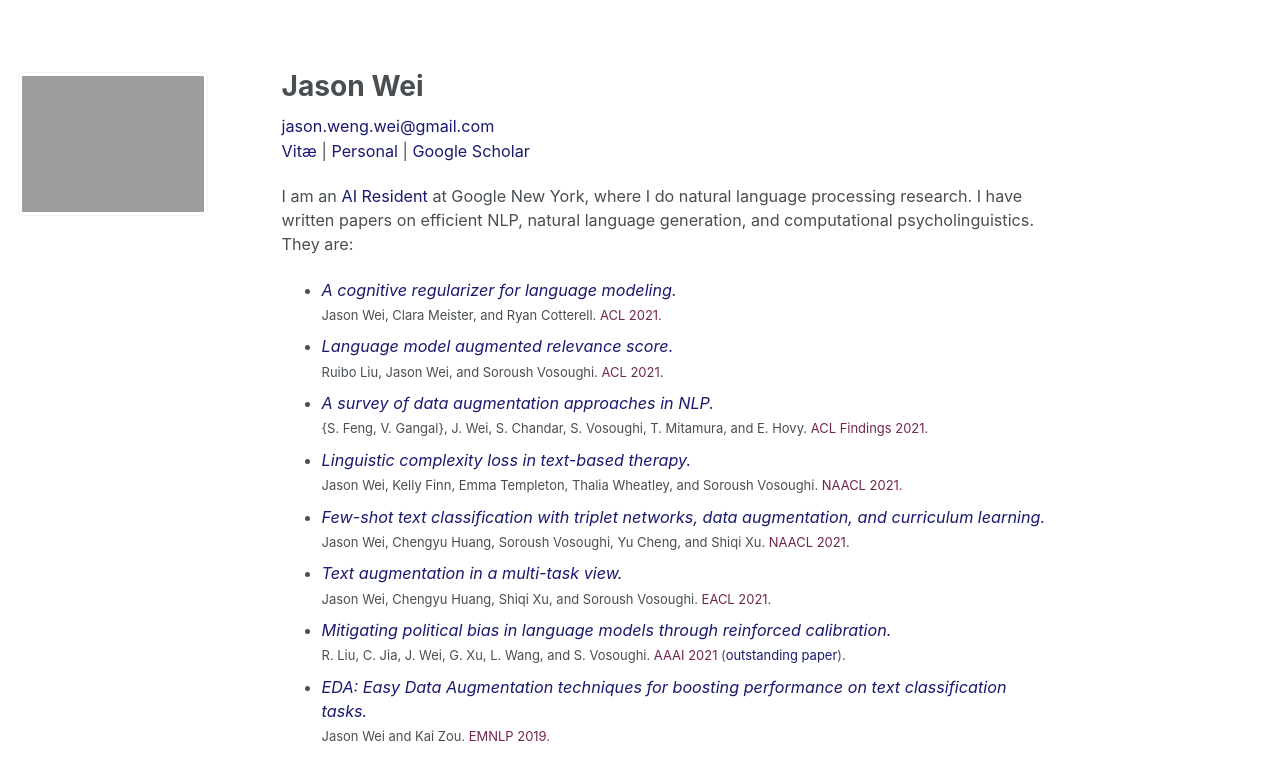
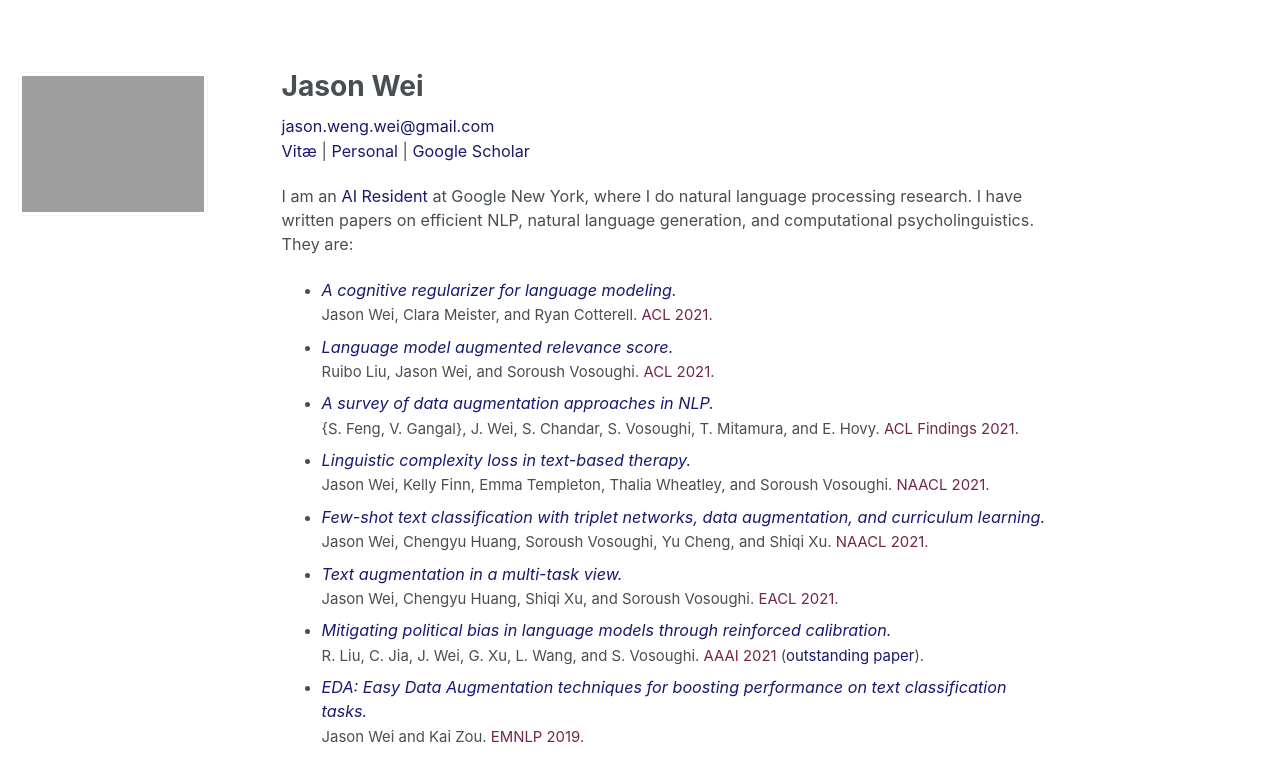
Before and after one commit to jasonwei20/jasonwei20.github.io, a Jekyll site: the page built from _pages/about.md, in a window 1280 px wide. Shown: the top 782 px of the page. Built offline with Jekyll 4.4.1, drawn with Linux system fonts in a browser that asks for light colours.

Commit message:
fix spacing

```diff
--- a/_pages/about.md
+++ b/_pages/about.md
@@ -15,21 +15,21 @@
 I am an <a href="https://research.google/careers/ai-residency/" style="color:#191970" target="_blank">AI Resident</a> at Google New York, where I do natural language processing research. I have written papers on efficient NLP, natural language generation, and computational psycholinguistics. They are:
 
 - <a href="https://arxiv.org/pdf/2105.07144" style="color:#191970" target="_blank"><i>A cognitive regularizer for language modeling.</i></a>
-<span style="font-size:0.8em;">Jason Wei, Clara Meister, and Ryan Cotterell. <a style="color:#73264d">ACL 2021.</a> </span>
+<span style="font-size:0.92em;">Jason Wei, Clara Meister, and Ryan Cotterell. <a style="color:#73264d">ACL 2021.</a> </span>
 - <a style="color:#191970" target="_blank"><i>Language model augmented relevance score.</i></a>
-<span style="font-size:0.8em;">Ruibo Liu, Jason Wei, and Soroush Vosoughi. <a style="color:#73264d">ACL 2021.</a></span>
+<span style="font-size:0.92em;">Ruibo Liu, Jason Wei, and Soroush Vosoughi. <a style="color:#73264d">ACL 2021.</a></span>
 - <a href="https://arxiv.org/abs/2105.03075" style="color:#191970" target="_blank"><i>A survey of data augmentation approaches in NLP.</i></a>
-<span style="font-size:0.8em;">{S. Feng, V. Gangal}, J. Wei, S. Chandar, S. Vosoughi, T. Mitamura, and E. Hovy. <a style="color:#73264d">ACL Findings 2021.</a></span>
+<span style="font-size:0.92em;">{S. Feng, V. Gangal}, J. Wei, S. Chandar, S. Vosoughi, T. Mitamura, and E. Hovy. <a style="color:#73264d">ACL Findings 2021.</a></span>
 - <a href="https://www.aclweb.org/anthology/2021.naacl-main.352/" style="color:#191970" target="_blank"><i>Linguistic complexity loss in text-based therapy.</i></a>
-<span style="font-size:0.8em;">Jason Wei, Kelly Finn, Emma Templeton, Thalia Wheatley, and Soroush Vosoughi. <a style="color:#73264d">NAACL 2021.</a></span>
+<span style="font-size:0.92em;">Jason Wei, Kelly Finn, Emma Templeton, Thalia Wheatley, and Soroush Vosoughi. <a style="color:#73264d">NAACL 2021.</a></span>
 - <a href="https://www.aclweb.org/anthology/2021.naacl-main.434/" style="color:#191970" target="_blank"><i>Few-shot text classification with triplet networks, data augmentation, and curriculum learning.</i></a>
-<span style="font-size:0.8em;">Jason Wei, Chengyu Huang, Soroush Vosoughi, Yu Cheng, and Shiqi Xu. <a style="color:#73264d">NAACL 2021.</a></span>
+<span style="font-size:0.92em;">Jason Wei, Chengyu Huang, Soroush Vosoughi, Yu Cheng, and Shiqi Xu. <a style="color:#73264d">NAACL 2021.</a></span>
 - <a href="https://www.aclweb.org/anthology/2021.eacl-main.252/" style="color:#191970" target="_blank"><i>Text augmentation in a multi-task view.</i></a>
-<span style="font-size:0.8em;">Jason Wei, Chengyu Huang, Shiqi Xu, and Soroush Vosoughi. <a style="color:#73264d">EACL 2021.</a></span>
+<span style="font-size:0.92em;">Jason Wei, Chengyu Huang, Shiqi Xu, and Soroush Vosoughi. <a style="color:#73264d">EACL 2021.</a></span>
 - <a href="https://www.aaai.org/AAAI21Papers/AISI-8076.LiuR.pdf" style="color:#191970" target="_blank"><i>Mitigating political bias in language models through reinforced calibration.</i></a>
-<span style="font-size:0.8em;">R. Liu, C. Jia, J. Wei, G. Xu, L. Wang, and S. Vosoughi. <a style="color:#73264d">AAAI 2021</a> (<a href="https://aaai.org/Awards/paper.php" style="color:#191970" target="_blank">outstanding paper</a>).</span>
+<span style="font-size:0.92em;">R. Liu, C. Jia, J. Wei, G. Xu, L. Wang, and S. Vosoughi. <a style="color:#73264d">AAAI 2021</a> (<a href="https://aaai.org/Awards/paper.php" style="color:#191970" target="_blank">outstanding paper</a>).</span>
 - <a href="http://dx.doi.org/10.18653/v1/D19-1670" style="color:#191970" target="_blank"><i>EDA: Easy Data Augmentation techniques for boosting performance on text classification tasks.</i></a>
-<span style="font-size:0.8em;">Jason Wei and Kai Zou. <a style="color:#73264d">EMNLP 2019.</a></span>
+<span style="font-size:0.92em;">Jason Wei and Kai Zou. <a style="color:#73264d">EMNLP 2019.</a></span>
 
 
 
```
